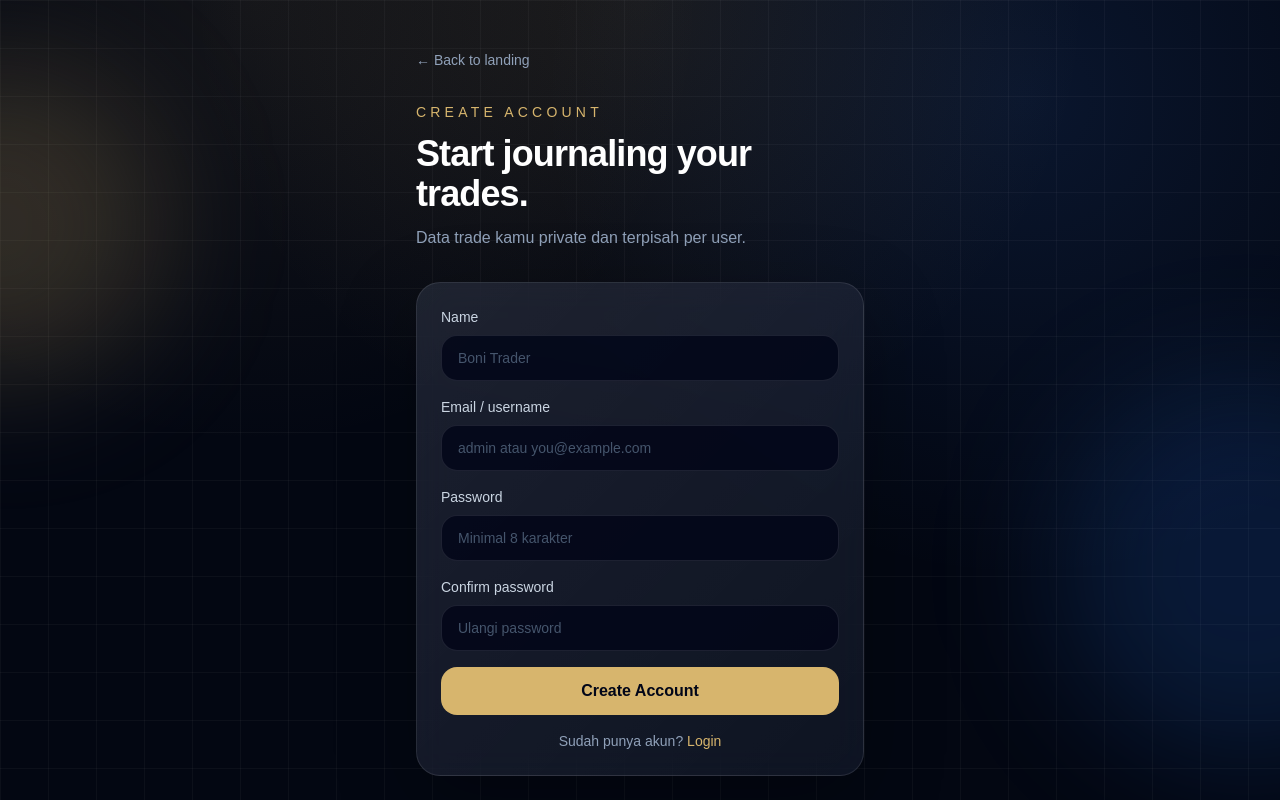
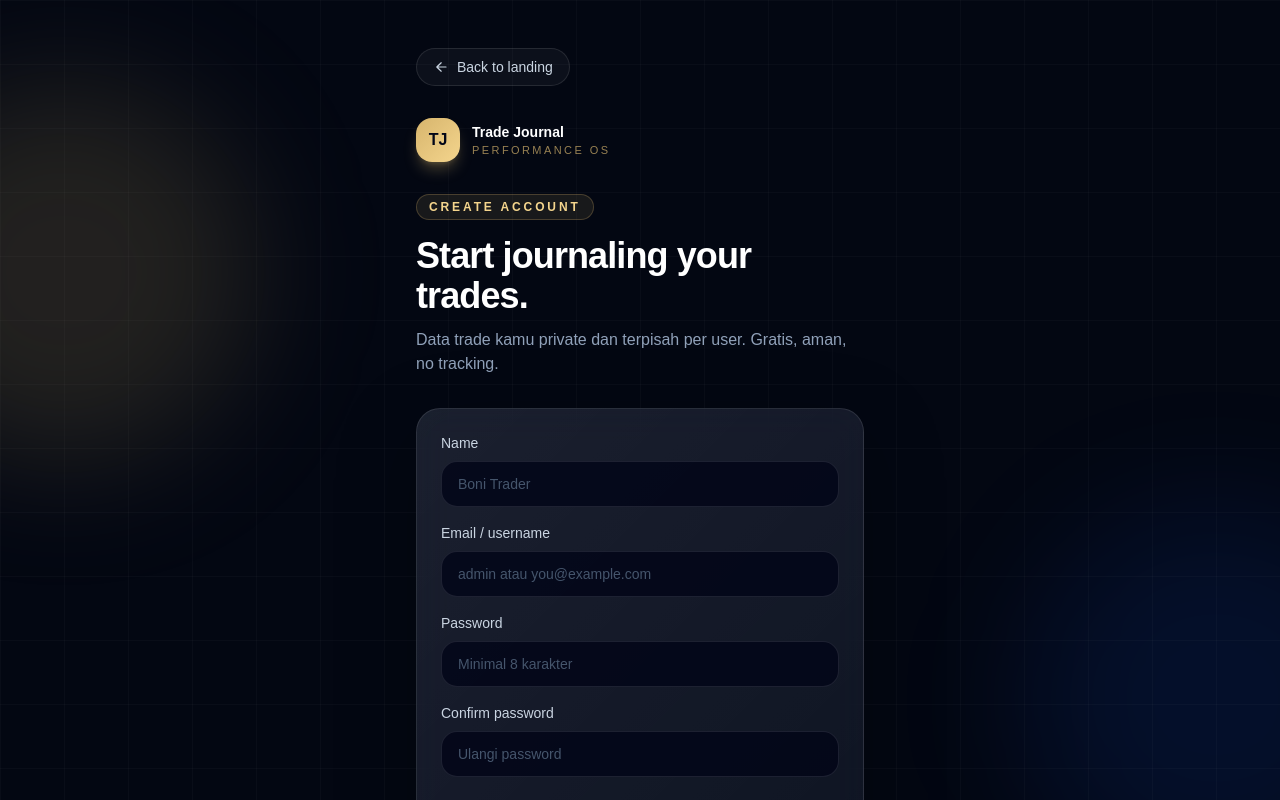
Before and after one commit to zedtos12/trade-journal-website, a Next.js app: page /register in a window 1280 px wide. Shown: the top 800 px of the page. Built offline with nearby package versions, Linux system fonts and the light colour scheme.

Commit message:
feat: revamp settings, login, register pages and add active navbar indicator

```diff
--- a/src/app/login/page.tsx
+++ b/src/app/login/page.tsx
@@ -3,15 +3,37 @@ import { AuthForm } from "@/components/auth-form";
 
 export default function LoginPage() {
   return (
-    <main data-testid="auth-page-shell" className="bg-grid-luxury relative flex min-h-screen items-center justify-center overflow-hidden bg-[radial-gradient(circle_at_top,#172554_0%,#050816_42%,#030712_100%)] px-6 py-12 text-white">
-      <div className="pointer-events-none absolute left-[-10rem] top-16 h-80 w-80 rounded-full bg-gold/20 blur-3xl" />
-      <div className="pointer-events-none absolute right-[-10rem] bottom-16 h-96 w-96 rounded-full bg-blue-500/15 blur-3xl" />
+    <main data-testid="auth-page-shell" className="relative flex min-h-screen items-center justify-center overflow-hidden bg-[#030712] px-6 py-12 text-white">
+      {/* Background glows */}
+      <div className="pointer-events-none absolute left-[-8rem] top-20 h-96 w-96 rounded-full bg-gold/15 blur-3xl" />
+      <div className="pointer-events-none absolute right-[-8rem] bottom-20 h-96 w-96 rounded-full bg-blue-600/10 blur-3xl" />
+      <div className="pointer-events-none absolute inset-0 bg-[linear-gradient(rgba(255,255,255,0.025)_1px,transparent_1px),linear-gradient(90deg,rgba(255,255,255,0.025)_1px,transparent_1px)] bg-[size:64px_64px]" />
+
       <div className="relative z-10 w-full max-w-md">
-        <Link href="/" className="mb-8 inline-flex text-sm text-slate-400 transition hover:text-white">← Back to landing</Link>
-        <p className="text-sm uppercase tracking-[0.3em] text-gold">Login</p>
-        <h1 className="animate-fade-up mt-3 text-4xl font-semibold tracking-tight">Welcome back, trader.</h1>
+        {/* Back link */}
+        <Link href="/" className="mb-8 inline-flex items-center gap-2 rounded-full border border-white/10 bg-white/[0.04] px-4 py-2 text-sm text-slate-300 transition hover:border-gold/35 hover:text-white">
+          <svg viewBox="0 0 20 20" fill="currentColor" className="h-4 w-4" aria-hidden="true"><path fillRule="evenodd" d="M17 10a.75.75 0 0 1-.75.75H6.612l4.158 3.96a.75.75 0 1 1-1.04 1.08l-5.5-5.25a.75.75 0 0 1 0-1.08l5.5-5.25a.75.75 0 1 1 1.04 1.08L6.612 9.25H16.25A.75.75 0 0 1 17 10Z" clipRule="evenodd" /></svg>
+          Back to landing
+        </Link>
+
+        {/* Brand mark */}
+        <div className="mb-8 flex items-center gap-3">
+          <span className="grid h-11 w-11 shrink-0 place-items-center rounded-2xl bg-gradient-to-br from-gold to-goldLight text-base font-black text-slate-950 shadow-lg shadow-gold/30">TJ</span>
+          <div>
+            <span className="block text-sm font-semibold text-white">Trade Journal</span>
+            <span className="block text-[11px] uppercase tracking-[0.22em] text-gold/70">Performance OS</span>
+          </div>
+        </div>
+
+        {/* Hero text */}
+        <p className="inline-flex rounded-full border border-gold/25 bg-gold/10 px-3 py-1 text-xs font-semibold uppercase tracking-[0.24em] text-goldLight">Login</p>
+        <h1 className="animate-fade-up mt-4 text-4xl font-semibold tracking-tight">Welcome back, trader.</h1>
         <p className="mt-3 text-slate-400">Masuk untuk lanjut review performa trading kamu.</p>
-        <div className="mt-8"><AuthForm mode="login" /></div>
+
+        {/* Auth form directly */}
+        <div className="mt-8">
+          <AuthForm mode="login" />
+        </div>
       </div>
     </main>
   );
--- a/src/app/register/page.tsx
+++ b/src/app/register/page.tsx
@@ -3,15 +3,37 @@ import { AuthForm } from "@/components/auth-form";
 
 export default function RegisterPage() {
   return (
-    <main data-testid="auth-page-shell" className="bg-grid-luxury relative flex min-h-screen items-center justify-center overflow-hidden bg-[radial-gradient(circle_at_top,#172554_0%,#050816_42%,#030712_100%)] px-6 py-12 text-white">
-      <div className="pointer-events-none absolute left-[-10rem] top-16 h-80 w-80 rounded-full bg-gold/20 blur-3xl" />
-      <div className="pointer-events-none absolute right-[-10rem] bottom-16 h-96 w-96 rounded-full bg-blue-500/15 blur-3xl" />
+    <main data-testid="auth-page-shell" className="relative flex min-h-screen items-center justify-center overflow-hidden bg-[#030712] px-6 py-12 text-white">
+      {/* Background glows */}
+      <div className="pointer-events-none absolute left-[-8rem] top-20 h-96 w-96 rounded-full bg-gold/15 blur-3xl" />
+      <div className="pointer-events-none absolute right-[-8rem] bottom-20 h-96 w-96 rounded-full bg-blue-600/10 blur-3xl" />
+      <div className="pointer-events-none absolute inset-0 bg-[linear-gradient(rgba(255,255,255,0.025)_1px,transparent_1px),linear-gradient(90deg,rgba(255,255,255,0.025)_1px,transparent_1px)] bg-[size:64px_64px]" />
+
       <div className="relative z-10 w-full max-w-md">
-        <Link href="/" className="mb-8 inline-flex text-sm text-slate-400 transition hover:text-white">← Back to landing</Link>
-        <p className="text-sm uppercase tracking-[0.3em] text-gold">Create Account</p>
-        <h1 className="animate-fade-up mt-3 text-4xl font-semibold tracking-tight">Start journaling your trades.</h1>
-        <p className="mt-3 text-slate-400">Data trade kamu private dan terpisah per user.</p>
-        <div className="mt-8"><AuthForm mode="register" /></div>
+        {/* Back link */}
+        <Link href="/" className="mb-8 inline-flex items-center gap-2 rounded-full border border-white/10 bg-white/[0.04] px-4 py-2 text-sm text-slate-300 transition hover:border-gold/35 hover:text-white">
+          <svg viewBox="0 0 20 20" fill="currentColor" className="h-4 w-4" aria-hidden="true"><path fillRule="evenodd" d="M17 10a.75.75 0 0 1-.75.75H6.612l4.158 3.96a.75.75 0 1 1-1.04 1.08l-5.5-5.25a.75.75 0 0 1 0-1.08l5.5-5.25a.75.75 0 1 1 1.04 1.08L6.612 9.25H16.25A.75.75 0 0 1 17 10Z" clipRule="evenodd" /></svg>
+          Back to landing
+        </Link>
+
+        {/* Brand mark */}
+        <div className="mb-8 flex items-center gap-3">
+          <span className="grid h-11 w-11 shrink-0 place-items-center rounded-2xl bg-gradient-to-br from-gold to-goldLight text-base font-black text-slate-950 shadow-lg shadow-gold/30">TJ</span>
+          <div>
+            <span className="block text-sm font-semibold text-white">Trade Journal</span>
+            <span className="block text-[11px] uppercase tracking-[0.22em] text-gold/70">Performance OS</span>
+          </div>
+        </div>
+
+        {/* Hero text */}
+        <p className="inline-flex rounded-full border border-gold/25 bg-gold/10 px-3 py-1 text-xs font-semibold uppercase tracking-[0.24em] text-goldLight">Create Account</p>
+        <h1 className="animate-fade-up mt-4 text-4xl font-semibold tracking-tight">Start journaling your trades.</h1>
+        <p className="mt-3 text-slate-400">Data trade kamu private dan terpisah per user. Gratis, aman, no tracking.</p>
+
+        {/* Auth form directly */}
+        <div className="mt-8">
+          <AuthForm mode="register" />
+        </div>
       </div>
     </main>
   );
--- a/src/app/settings/page.tsx
+++ b/src/app/settings/page.tsx
@@ -7,10 +7,13 @@ export default async function SettingsPage() {
 
   return (
     <AppShell>
-      <div data-testid="settings-page-header" className="animate-fade-up">
-        <p className="text-gold">Settings</p>
-        <h1 className="mt-2 text-4xl font-semibold tracking-tight">Profile & security</h1>
-        <p className="mt-2 text-slate-400">Update nama, preferred currency, dan password akun.</p>
+      <div data-testid="settings-page-header" className="premium-card animate-fade-up relative overflow-hidden rounded-[2rem] p-6 md:p-8">
+        <div className="pointer-events-none absolute inset-0 bg-[radial-gradient(circle_at_0%_0%,rgba(244,213,141,0.15),transparent_30%)]" />
+        <div className="relative">
+          <p className="inline-flex rounded-full border border-gold/25 bg-gold/10 px-3 py-1 text-xs font-semibold uppercase tracking-[0.24em] text-goldLight">Settings</p>
+          <h1 className="mt-5 text-4xl font-semibold tracking-tight text-white sm:text-5xl">Profile & security</h1>
+          <p className="mt-3 max-w-2xl text-slate-300">Update preferensi akun, format uang, dan amankan password akun kamu.</p>
+        </div>
       </div>
       <div className="mt-8"><SettingsForms user={user} /></div>
     </AppShell>
--- a/src/components/app-shell.tsx
+++ b/src/components/app-shell.tsx
@@ -1,6 +1,7 @@
 import Link from "next/link";
 import { LogoutButton } from "@/components/logout-button";
 import { MobileNavbarMenu } from "@/components/mobile-navbar-menu";
+import { NavbarLinks } from "@/components/navbar-links";
 
 const navLinks = [
   { href: "/dashboard", label: "Dashboard" },
@@ -27,16 +28,12 @@ export function AppShell({ children }: { children: React.ReactNode }) {
           </div>
 
           <div className="hidden lg:flex lg:items-center lg:gap-3">
-            <nav data-testid="navbar-links" aria-label="Primary navigation" className="flex items-center gap-2 rounded-full border border-white/10 bg-white/[0.04] p-1.5 text-sm text-slate-300 shadow-inner shadow-white/[0.03]">
-              {navLinks.map((link) => (
-                <Link key={link.href} href={link.href} className="rounded-full px-4 py-2 transition hover:bg-white/[0.08] hover:text-white focus:outline-none focus:ring-2 focus:ring-gold/30">
-                  {link.label}
-                </Link>
-              ))}
-            </nav>
+            <div data-testid="navbar-links">
+              <NavbarLinks links={navLinks} />
+            </div>
 
             <div className="flex items-center gap-2">
-              <Link href="/trades/new" className="premium-button rounded-full bg-gold px-4 py-2 text-sm font-semibold text-slate-950 shadow-lg shadow-gold/20 transition hover:bg-goldLight">Add Trade</Link>
+              <Link href="/trades/new" className="premium-button rounded-full bg-gold px-5 py-2.5 text-sm font-semibold text-slate-950 shadow-lg shadow-gold/20 transition hover:bg-goldLight">Add Trade</Link>
               <LogoutButton />
             </div>
           </div>
--- a/src/components/auth-form.tsx
+++ b/src/components/auth-form.tsx
@@ -8,7 +8,7 @@ type AuthFormProps = {
   mode: "login" | "register";
 };
 
-const inputClass = "mt-2 w-full rounded-2xl border border-white/10 bg-slate-950/80 px-4 py-3 text-white outline-none transition placeholder:text-slate-600 hover:border-white/20 focus:border-gold/50 focus:ring-2 focus:ring-gold/40";
+const inputClass = "mt-2 w-full rounded-2xl border border-white/10 bg-slate-950/80 px-4 py-3 text-white outline-none transition placeholder:text-slate-600 hover:border-white/20 focus:border-gold/50 focus:ring-2 focus:ring-gold/20";
 
 export function AuthForm({ mode }: AuthFormProps) {
   const router = useRouter();
@@ -61,8 +61,8 @@ export function AuthForm({ mode }: AuthFormProps) {
         </label>
       )}
       {error && <p className="rounded-2xl border border-rose-400/30 bg-rose-500/10 px-4 py-3 text-sm text-rose-200">{error}</p>}
-      <button disabled={loading} className="premium-button w-full rounded-2xl bg-gold px-5 py-3 font-semibold text-slate-950 transition hover:bg-goldLight disabled:opacity-60">
-        {loading ? "Processing..." : isRegister ? "Create Account" : "Login"}
+      <button disabled={loading} className="premium-button mt-4 w-full rounded-2xl bg-gold px-4 py-3.5 font-semibold text-slate-950 shadow-lg shadow-gold/20 transition-all hover:bg-goldLight disabled:opacity-60">
+        {loading ? "Processing..." : mode === "login" ? "Masuk ke Dashboard" : "Create Account"}
       </button>
       <p className="text-center text-sm text-slate-400">
         {isRegister ? "Sudah punya akun? " : "Belum punya akun? "}
--- /dev/null
+++ b/src/components/navbar-links.tsx
@@ -0,0 +1,29 @@
+"use client";
+
+import Link from "next/link";
+import { usePathname } from "next/navigation";
+
+export function NavbarLinks({ links }: { links: { href: string; label: string }[] }) {
+  const pathname = usePathname();
+
+  return (
+    <nav data-testid="navbar-links" aria-label="Primary navigation" className="flex items-center gap-1 rounded-full border border-white/10 bg-white/[0.04] p-1.5 text-sm font-medium shadow-inner shadow-white/[0.03]">
+      {links.map((link) => {
+        const isActive = pathname === link.href || pathname.startsWith(`${link.href}/`);
+        return (
+          <Link
+            key={link.href}
+            href={link.href}
+            className={`rounded-full px-5 py-2 transition-all ${
+              isActive
+                ? "bg-white/10 text-white shadow-sm ring-1 ring-white/10"
+                : "text-slate-400 hover:bg-white/[0.06] hover:text-white"
+            } focus:outline-none focus:ring-2 focus:ring-gold/30`}
+          >
+            {link.label}
+          </Link>
+        );
+      })}
+    </nav>
+  );
+}
```
Also changed, not shown: src/components/settings-forms.tsx (+19 -18 lines).
